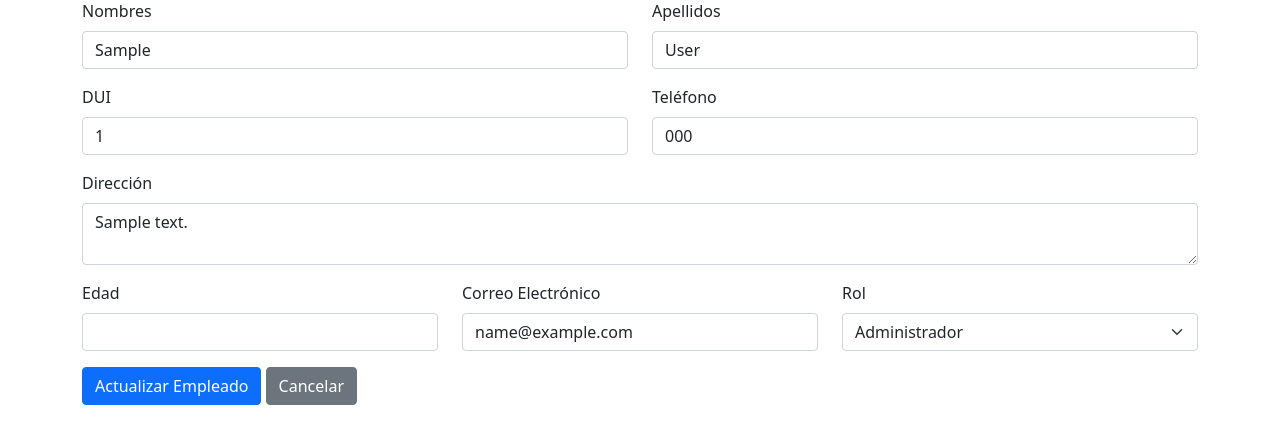
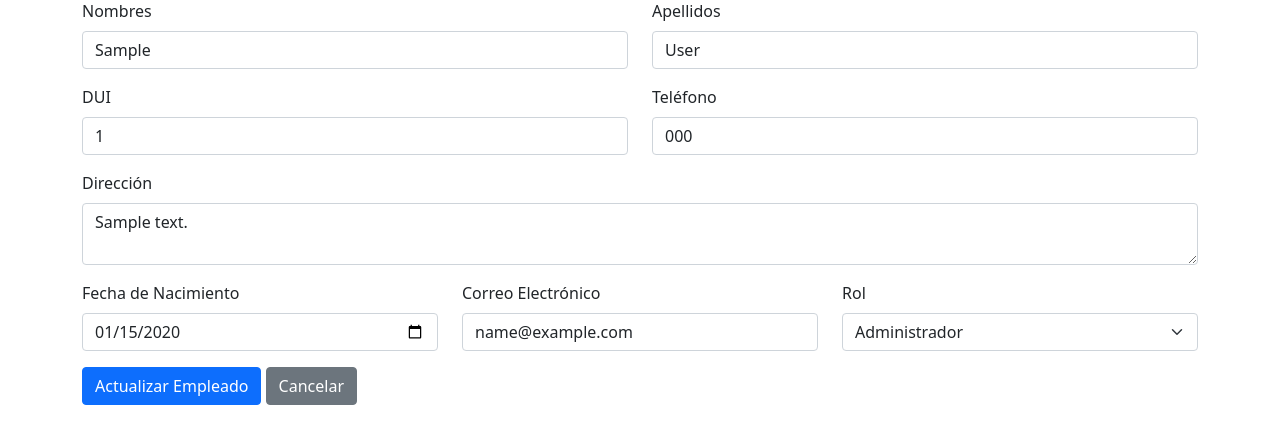
Before and after one commit to evjimenez/library_manager, a Flask app: page /employees/edit/1 in a window 1280 px wide. Shown: the part 127-571 px from the top of the page. Run offline with Flask 3, Linux system fonts and the light colour scheme; the visitor is signed in with stand-in values (Sample User, id 1); tables that the repository leaves empty hold one stand-in row (values such as "Sample post"); some libraries are stand-ins or nearby versions.

Commit message:
Bugfix in service

```diff
--- a/scripts_proyecto_biblioteca.sql
+++ b/scripts_proyecto_biblioteca.sql
@@ -16,7 +16,7 @@ CREATE TABLE IF NOT EXISTS books (
     title VARCHAR(150) NOT NULL,
     author VARCHAR(50) NOT NULL,
     materia VARCHAR(20) NOT NULL,
-    code VARCHAR(10) UNIQUE NOT NULL,
+    code VARCHAR(15) UNIQUE NOT NULL,
     acquisition_date DATE,
     quantity INT DEFAULT 1,
     stock INT DEFAULT 1,
--- a/templates/employees/edit.html
+++ b/templates/employees/edit.html
@@ -39,9 +39,9 @@
 
     <div class="row">
         <div class="col-md-4 mb-3">
-            <label for="age" class="form-label">Edad</label>
-            <input type="number" class="form-control" id="age" name="age"
-                   value="{{ employee[7] }}" required min="18" max="100">
+            <label for="birthdate" class="form-label">Fecha de Nacimiento</label>
+            <input type="date" class="form-control" id="birthdate" name="birthdate"
+                   value="{{ employee[7] }}">
         </div>
 
         <div class="col-md-4 mb-3">
```
Also changed, not shown: templates/books/list.html (+10 -4 lines).
